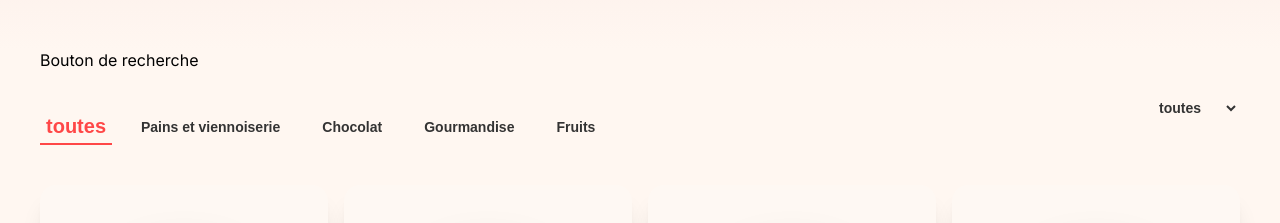
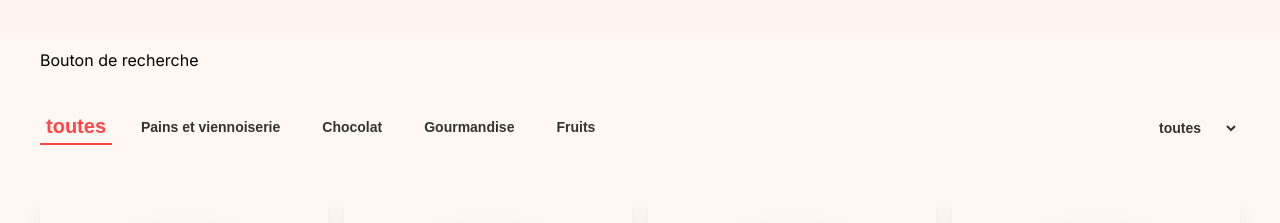
Before and after one commit to MyProfilCookie/My-project, a React (Vite) app in the folder resto/: page /recettes in a window 1280 px wide. Shown: the part 653-876 px from the top of the page. Built offline with nearby package versions, Linux system fonts and the light colour scheme.

Commit message:
Pagination dans la page Recette a été effectuée et ajustement scss

```diff
--- a/resto/src/assets/scss/media.scss
+++ b/resto/src/assets/scss/media.scss
@@ -35,3 +35,18 @@
         grid-template-columns: repeat(3, minmax(0, 1fr));
     }
 }
+.media-justify-between {
+    @media (min-width: 768px) {
+        justify-content: space-between;
+    }
+}
+.media-mb-10 {
+    @media (min-width: 768px) {
+        margin-bottom: 2.5rem;
+    }
+}
+.media-mt-10 {
+    @media (min-width: 768px) {
+        margin-top: 2.5rem;
+    }
+}
--- a/resto/src/pages/recette/Recettes.jsx
+++ b/resto/src/pages/recette/Recettes.jsx
@@ -98,9 +98,9 @@ function Recettes() {
       <div className="section-container align-center">
         {/* bouton de recherche */}
         <div>Bouton de recherche</div>
-        <div className='flex justify-between items-center'>
+        <div className='flex flex-wrap media-justify-between items-center flew-row mx-auto'>
 
-          <div className='flex mb-10 mt-10 flew-row gap-4'>
+          <div className='flex media-mb-10 media-mt-10  gap-4 flex-wrap'>
 
             <button onClick={showAll} className={search === 'toutes' ? 'button active' : 'btn'}>toutes</button>
             <button onClick={() => filterRecettes('Pains et viennoiserie')} className={search === 'Pains et viennoiserie' ? 'button active' : 'btn'}>Pains et viennoiserie</button>
@@ -112,7 +112,7 @@ function Recettes() {
 
           </div>
           {/* afficher le nombre de recettes disponibles par categorie dans la barre de recherche */}
-          <div className='mb-10 flex'>
+          <div className='media-mb-10 media-mt-10 flex'>
             <select className="form-select form-select-lg btn"
               name="sort" id="sort"
               onChange={(e) => showCategory(e.target.value)}
```
